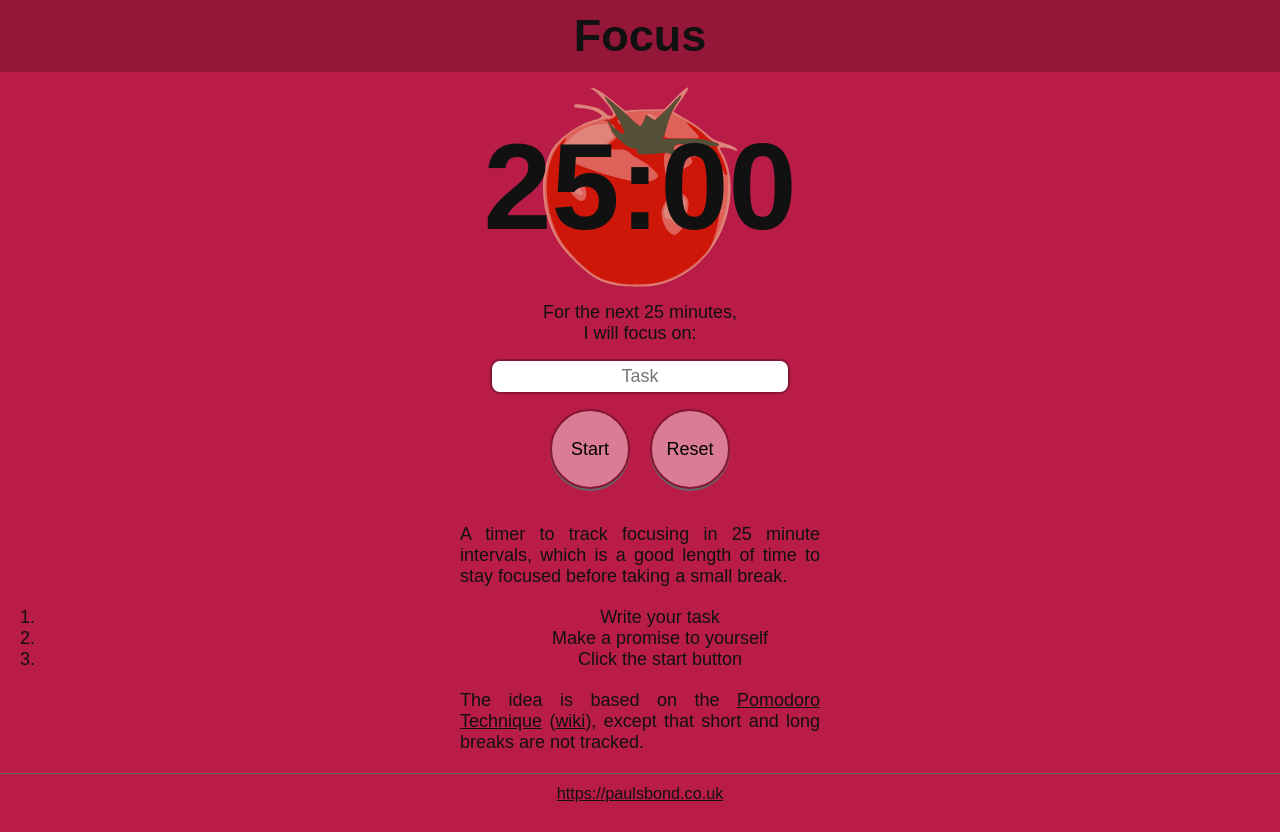
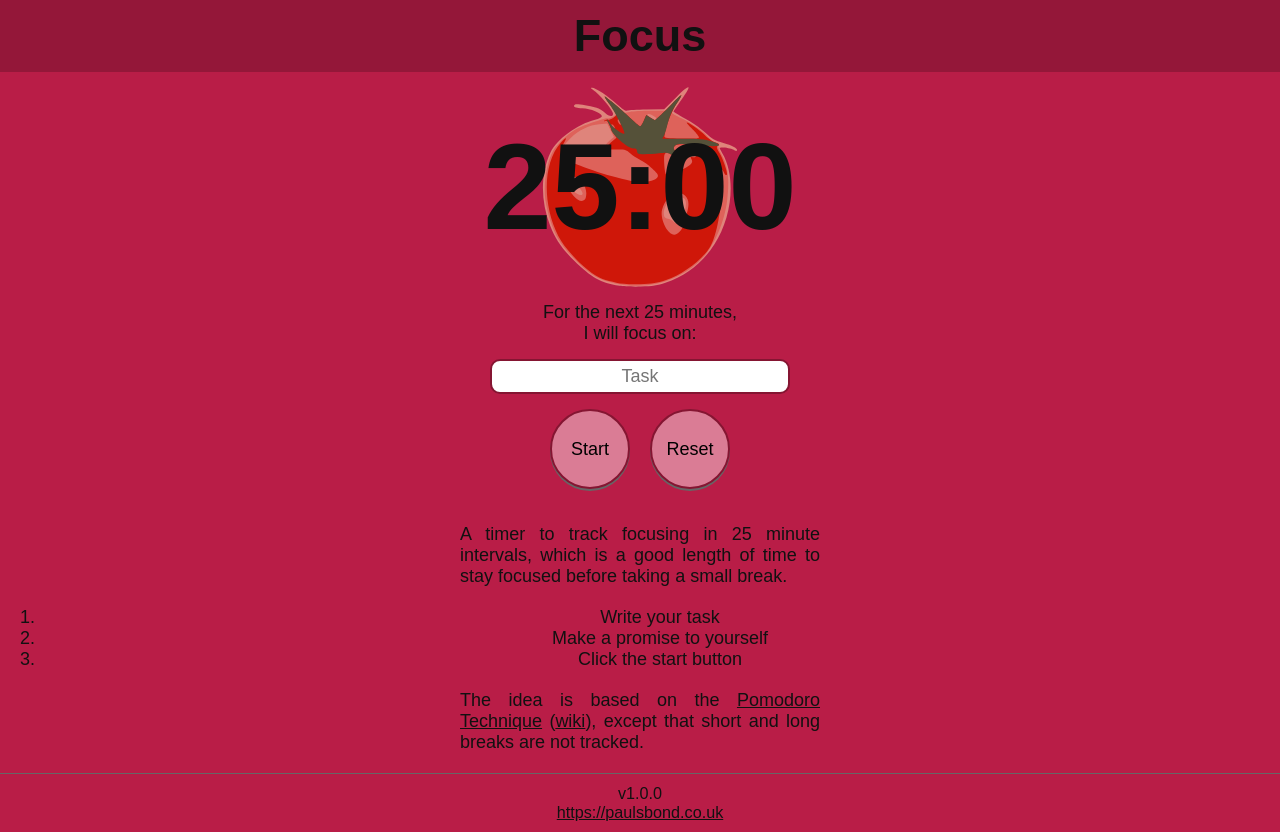
Before and after one commit to paulsbond/focus, an Angular app: page / in a window 1280 px wide. Built offline with nearby package versions, Linux system fonts and the light colour scheme.

Commit message:
Added a version number

```diff
--- a/src/app/app.component.html
+++ b/src/app/app.component.html
@@ -48,5 +48,6 @@
 </p>
 
 <footer>
+  <p class="version">v1.0.0</p>
   <a href="https://paulsbond.co.uk">https://paulsbond.co.uk</a>
 </footer>
--- a/src/app/app.component.scss
+++ b/src/app/app.component.scss
@@ -88,6 +88,10 @@ a {
   text-align: justify;
 }
 
+.version {
+  margin: 0;
+}
+
 footer {
   border-top: 1px solid #666;
   font-size: 0.9rem;
```
Also changed, not shown: 7 other files (tests, documents, lock files or other folders).
